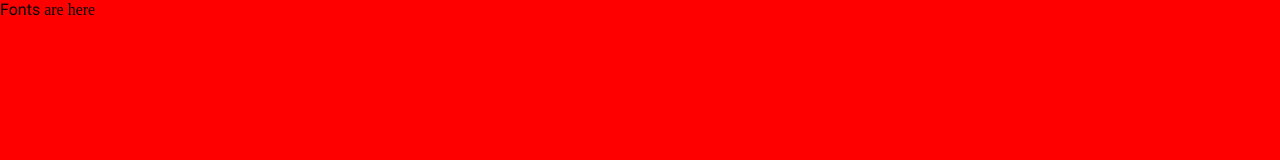
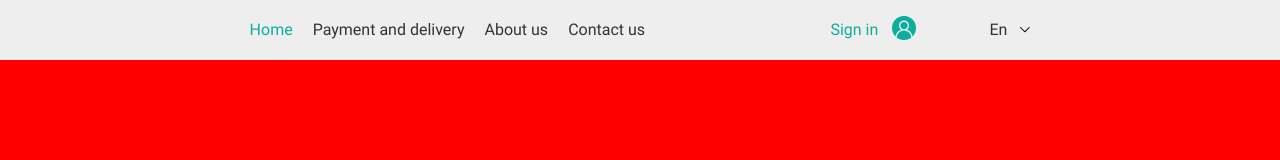
Before and after one commit to kuomolew/pm-project, a website: page index.html in a window 1280 px wide. Drawn offline with Linux system fonts and the light colour scheme.

Commit message:
preheader finish

```diff
--- a/css/style.scss
+++ b/css/style.scss
@@ -2,8 +2,90 @@
 @import '_fonts';
 body {
     background-color: red;
+    font-family: 'Source Sans Pro';
+    font-weight: 600;
 }
-span {
-    font-family: 'Roboto';
+.wrap {
+    max-width: 1170px;
+    width: 61%;
+    margin: 0 auto;
+}
+.preheader {
+    background-color: #EEEEEE;
+    font-size: 16px;
     font-weight: 400;
+    color: #333333;
+    line-height: 60px;
+    font-family: "Roboto";
+    .wrap {
+        display: flex;
+        justify-content: space-between;
+    }
+    .menu {
+        display: flex;
+        li {
+            margin-right: 20px;
+        }
+    }
+    a {
+        color: #333333;
+        text-decoration: none;
+    }
+    .active {
+        color: #0EAE9E;;
+    }
+    .options {
+        display: flex;
+        justify-content: space-between;
+        width: 200px;
+    }
+    .sign-in {
+        img {
+            margin-bottom: -5px;
+            padding-left: 10px;
+        }
+    }
+    .lang {
+        position: relative;
+        cursor: pointer;
+        img {
+            padding-left: 13px;
+            padding-bottom: 2px;
+        }
+    }
+    .lang:hover .lang-hidden {
+        display: block;
+    }
+    .lang-hidden {
+        position: absolute;
+        display: none;
+        border-top: 15px solid #EEEEEE;
+        border-bottom: 15px solid #EEEEEE;
+        border-radius: 15px;
+        right: -7px;
+        top: 67px;
+        li {
+            cursor: pointer;
+            background-color: #fff;
+            line-height: 30px;
+            padding: 0 64px;
+        }
+        li:hover {
+            background-color: #0EAE9E;
+            color: #FFFFFF;
+        }
+        li:nth-of-type(2) {
+            border-top: 1px solid #EEEEEE;
+            border-bottom: 1px solid #EEEEEE;
+        }
+    }
+    .lang-hidden::before {
+        content: "";
+        position: absolute;
+        height: 7px;
+        width: 13px;
+        background-image: url('../img/top-triangle.png');
+        top:-22px;
+        left: 80%;
+    }
 }
--- a/index.html
+++ b/index.html
@@ -9,7 +9,27 @@
     <script src="plugins/jquery-3.4.1.min.js"></script>
 </head>
 <body>
-    <span>Fonts</span> are here
+    <div class="preheader">
+        <div class="wrap">
+            <ul class="menu">
+                <li><a href="index.html" class="active">Home</a></li>
+                <li><a href="#">Payment and delivery</a></li>
+                <li><a href="#">About us</a></li>
+                <li><a href="#">Contact us</a></li>
+            </ul>
+            <div class="options">
+                <a href="#" class="active sign-in">Sign in <img src="img/sign-in.png"></a>
+                <div class="lang">
+                    <p>En<img src="img/lang-arrow.png"></p>
+                    <ul class="lang-hidden">
+                        <li>English</li>
+                        <li>Ukrainian</li>
+                        <li>Russian</li>
+                    </ul>
+                </div>
+            </div>
+        </div>
+    </div>
     <script src="js/script.js"></script>
 </body>
 </html>
```
Also changed, not shown: css/style.css, img/lang-arrow.png (added), img/sign-in.png (added), img/top-triangle.png (added).
